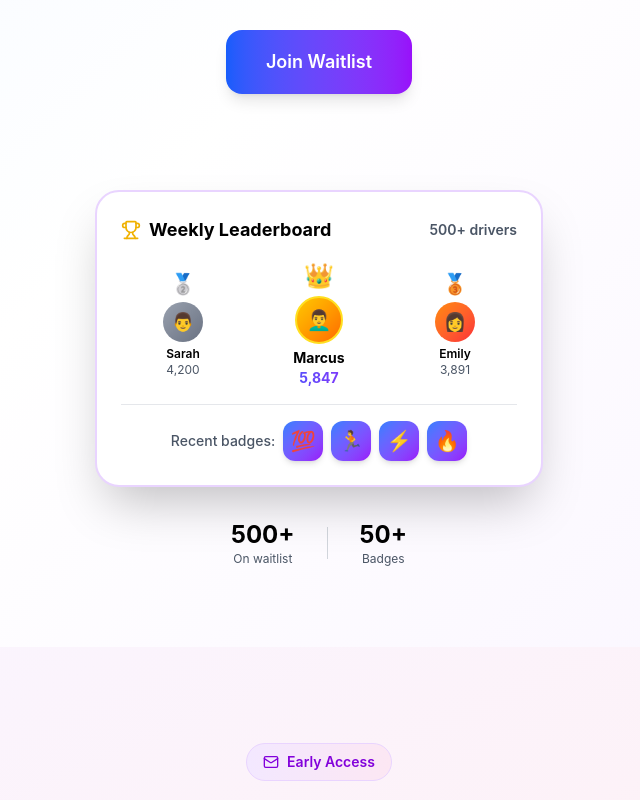
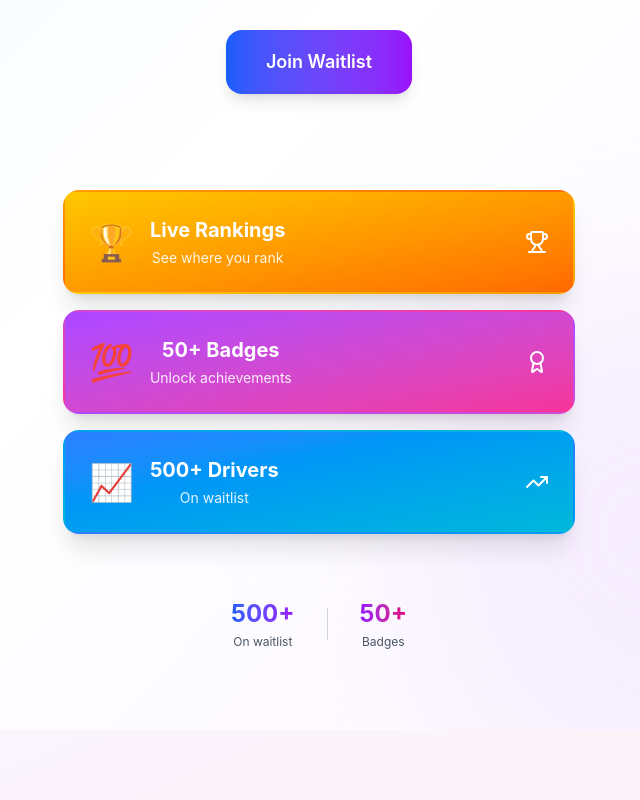
Before and after one commit to interventionbluecamo-afk/routerank-landing, a Next.js app: page / in a window 1280 px wide. Shown: the part 660-1460 px from the top of the page, without its empty margins (321-961 px from the left). Built offline with nearby package versions, Linux system fonts and the light colour scheme.

Commit message:
Innovative hero: stacked interactive cards with blur effect, remove redundant comparison

```diff
--- a/components/landing/hero.tsx
+++ b/components/landing/hero.tsx
@@ -2,19 +2,50 @@
 
 import { motion } from 'framer-motion';
 import { Button } from '@/components/ui/button';
-import { Trophy, TrendingUp } from 'lucide-react';
+import { Trophy, TrendingUp, Zap, Award } from 'lucide-react';
+import { useState } from 'react';
 
 export function Hero() {
+  const [hoveredCard, setHoveredCard] = useState<number | null>(null);
+
+  const features = [
+    { icon: Trophy, label: 'Live Rankings', desc: 'See where you rank', color: 'from-yellow-400 to-orange-500', emoji: '🏆' },
+    { icon: Award, label: '50+ Badges', desc: 'Unlock achievements', color: 'from-purple-500 to-pink-500', emoji: '💯' },
+    { icon: TrendingUp, label: '500+ Drivers', desc: 'On waitlist', color: 'from-blue-500 to-cyan-500', emoji: '📈' },
+  ];
+
   return (
     <section className="relative min-h-screen flex items-center justify-center px-4 py-20 overflow-hidden bg-gradient-to-br from-blue-50 via-white to-purple-50">
-      <div className="max-w-7xl mx-auto w-full">
-        <div className="max-w-5xl mx-auto text-center">
+      {/* Animated background blobs */}
+      <div className="absolute inset-0 overflow-hidden pointer-events-none">
+        <motion.div
+          animate={{
+            x: [0, 100, 0],
+            y: [0, 50, 0],
+            scale: [1, 1.2, 1],
+          }}
+          transition={{ duration: 20, repeat: Infinity, ease: 'linear' }}
+          className="absolute top-20 left-10 w-72 h-72 bg-blue-200/30 rounded-full blur-3xl"
+        />
+        <motion.div
+          animate={{
+            x: [0, -80, 0],
+            y: [0, 80, 0],
+            scale: [1, 1.3, 1],
+          }}
+          transition={{ duration: 15, repeat: Infinity, ease: 'linear' }}
+          className="absolute bottom-20 right-10 w-96 h-96 bg-purple-200/30 rounded-full blur-3xl"
+        />
+      </div>
+
+      <div className="max-w-7xl mx-auto w-full relative z-10">
+        <div className="max-w-5xl mx-auto">
           {/* Content */}
           <motion.div
             initial={{ opacity: 0, y: 20 }}
             animate={{ opacity: 1, y: 0 }}
             transition={{ duration: 0.6 }}
-            className="space-y-8"
+            className="space-y-8 text-center"
           >
             <motion.div
               initial={{ opacity: 0 }}
@@ -44,86 +75,66 @@ export function Hero() {
               </Button>
             </div>
 
-            {/* Fun Interactive Preview - Mobile Optimized */}
-            <div className="pt-16 max-w-md mx-auto">
+            {/* Innovative Feature Cards - Stacked with Interactions */}
+            <div className="pt-16 max-w-lg mx-auto">
+              <div className="relative">
+                {features.map((feature, index) => {
+                  const Icon = feature.icon;
+                  const isHovered = hoveredCard === index;
+
+                  return (
                     <motion.div
-                initial={{ opacity: 0, scale: 0.9 }}
-                animate={{ opacity: 1, scale: 1 }}
-                transition={{ delay: 0.4 }}
-                className="relative"
+                      key={feature.label}
+                      initial={{ opacity: 0, y: 20, x: index % 2 === 0 ? -20 : 20 }}
+                      animate={{ opacity: 1, y: 0, x: 0 }}
+                      transition={{ delay: 0.4 + index * 0.15 }}
+                      whileHover={{ scale: 1.05, y: -8, zIndex: 10 }}
+                      onHoverStart={() => setHoveredCard(index)}
+                      onHoverEnd={() => setHoveredCard(null)}
+                      whileTap={{ scale: 0.98 }}
+                      className="cursor-pointer mb-4 last:mb-0"
+                      style={{
+                        filter: hoveredCard !== null && hoveredCard !== index ? 'blur(2px)' : 'blur(0)',
+                        transition: 'filter 0.3s ease',
+                      }}
                     >
-                {/* Animated Leaderboard Preview */}
-                <div className="bg-white rounded-3xl p-6 shadow-2xl border-2 border-purple-200">
-                  <div className="flex items-center justify-between mb-4">
-                    <div className="flex items-center gap-2">
-                      <Trophy className="w-5 h-5 text-yellow-500" />
-                      <span className="font-bold text-lg text-black">Weekly Leaderboard</span>
+                      <div className={`bg-gradient-to-br ${feature.color} rounded-2xl p-6 text-white shadow-xl border-2 ${
+                        isHovered ? 'border-white/50' : 'border-transparent'
+                      }`}>
+                        <div className="flex items-center justify-between">
+                          <div className="flex items-center gap-4">
+                            <div className="text-4xl">{feature.emoji}</div>
+                            <div>
+                              <div className="font-bold text-xl mb-1">{feature.label}</div>
+                              <div className="text-sm opacity-90">{feature.desc}</div>
                             </div>
-                    <div className="text-sm font-semibold text-gray-600">500+ drivers</div>
                           </div>
-
-                  {/* Top 3 Compact */}
-                  <div className="flex items-center justify-center gap-3 mb-4 pb-4 border-b border-gray-200">
-                    <div className="text-center flex-1">
-                      <div className="text-xl mb-1">🥈</div>
-                      <div className="w-10 h-10 bg-gradient-to-br from-gray-400 to-gray-500 rounded-full mx-auto mb-1 flex items-center justify-center text-lg">
-                        👨
+                          <Icon className={`w-6 h-6 transition-transform ${isHovered ? 'rotate-12 scale-110' : ''}`} />
                         </div>
-                      <div className="text-xs font-semibold text-black">Sarah</div>
-                      <div className="text-xs text-gray-600">4,200</div>
                       </div>
-                    <div className="text-center flex-1">
-                      <div className="text-2xl mb-1">👑</div>
-                      <div className="w-12 h-12 bg-gradient-to-br from-yellow-400 to-orange-500 rounded-full mx-auto mb-1 flex items-center justify-center text-xl border-2 border-yellow-300">
-                        👨‍🦱
-                      </div>
-                      <div className="text-sm font-bold text-black">Marcus</div>
-                      <div className="text-sm font-bold bg-gradient-to-r from-blue-600 to-purple-600 bg-clip-text text-transparent">5,847</div>
-                    </div>
-                    <div className="text-center flex-1">
-                      <div className="text-xl mb-1">🥉</div>
-                      <div className="w-10 h-10 bg-gradient-to-br from-orange-400 to-red-500 rounded-full mx-auto mb-1 flex items-center justify-center text-lg">
-                        👩
-                      </div>
-                      <div className="text-xs font-semibold text-black">Emily</div>
-                      <div className="text-xs text-gray-600">3,891</div>
+                    </motion.div>
+                  );
+                })}
               </div>
             </div>
 
-                  {/* Badge Showcase */}
-                  <div className="flex items-center justify-center gap-2">
-                    <span className="text-gray-600 text-sm font-medium">Recent badges:</span>
-                    <div className="flex gap-2">
-                      {['💯', '🏃', '⚡', '🔥'].map((emoji, i) => (
+            {/* Stats Row Below */}
             <motion.div
-                          key={i}
-                          initial={{ opacity: 0, scale: 0 }}
-                          animate={{ opacity: 1, scale: 1 }}
-                          transition={{ delay: 0.6 + i * 0.1 }}
-                          whileTap={{ scale: 0.9 }}
-                          className="w-10 h-10 bg-gradient-to-br from-blue-500 to-purple-600 rounded-xl flex items-center justify-center text-xl shadow-md"
+              initial={{ opacity: 0 }}
+              animate={{ opacity: 1 }}
+              transition={{ delay: 0.8 }}
+              className="flex items-center justify-center gap-8 pt-8"
             >
-                          {emoji}
-                        </motion.div>
-                      ))}
+              <div className="text-center">
+                <div className="text-2xl font-bold bg-gradient-to-r from-blue-600 to-purple-600 bg-clip-text text-transparent">500+</div>
+                <div className="text-xs text-gray-600 mt-1">On waitlist</div>
               </div>
-                  </div>
+              <div className="h-8 w-px bg-gray-300" />
+              <div className="text-center">
+                <div className="text-2xl font-bold bg-gradient-to-r from-purple-600 to-pink-600 bg-clip-text text-transparent">50+</div>
+                <div className="text-xs text-gray-600 mt-1">Badges</div>
               </div>
             </motion.div>
-
-              {/* Stats Below Preview */}
-              <div className="flex items-center justify-center gap-8 mt-8">
-                <div>
-                  <div className="text-2xl font-bold text-black">500+</div>
-                  <div className="text-xs text-gray-600">On waitlist</div>
-                </div>
-                <div className="h-8 w-px bg-gray-300" />
-                <div>
-                  <div className="text-2xl font-bold text-black">50+</div>
-                  <div className="text-xs text-gray-600">Badges</div>
-                </div>
-              </div>
-            </div>
           </motion.div>
         </div>
       </div>
--- a/components/landing/simplicity.tsx
+++ b/components/landing/simplicity.tsx
@@ -155,50 +155,6 @@ export function Simplicity() {
             })}
           </div>
         </div>
-
-        {/* Comparison - Side by Side */}
-        <motion.div
-          initial={{ opacity: 0, y: 20 }}
-          whileInView={{ opacity: 1, y: 0 }}
-          viewport={{ once: true }}
-          transition={{ delay: 0.4 }}
-          className="grid md:grid-cols-2 gap-6"
-        >
-          {/* Other Apps */}
-          <div className="bg-white rounded-3xl p-8 border-2 border-gray-200 shadow-sm">
-            <div className="flex items-center gap-3 mb-6">
-              <XCircle className="w-6 h-6 text-red-600" />
-              <h3 className="text-2xl font-bold text-gray-900">Other Apps</h3>
-            </div>
-            <ul className="space-y-4">
-              {['Complex onboarding process', 'Daily check-ins required', 'Too many notifications', 'Hard to navigate', 'No real performance tracking'].map((item, i) => (
-                <li key={i} className="flex items-start gap-3">
-                  <span className="text-red-500 mt-1">×</span>
-                  <span className="text-gray-800">{item}</span>
-                </li>
-              ))}
-            </ul>
-          </div>
-
-          {/* RouteRank */}
-          <div className="bg-gradient-to-br from-purple-600 to-pink-600 text-white rounded-3xl p-8 shadow-xl relative overflow-hidden">
-            <div className="absolute top-0 right-0 w-40 h-40 bg-white/10 rounded-full blur-3xl -mr-20 -mt-20" />
-            <div className="relative">
-              <div className="flex items-center gap-3 mb-6">
-                <CheckCircle className="w-6 h-6 text-green-300" />
-                <h3 className="text-2xl font-bold">RouteRank</h3>
-              </div>
-              <ul className="space-y-4">
-                {['Log route → done (30 seconds)', 'Route replay (optional)', 'Only important alerts', 'Dead simple interface', 'Real verified stats'].map((item, i) => (
-                  <li key={i} className="flex items-start gap-3">
-                    <span className="text-green-300 mt-1">✓</span>
-                    <span className="font-medium">{item}</span>
-                  </li>
-                ))}
-              </ul>
-            </div>
-          </div>
-        </motion.div>
       </div>
     </section>
   );
```
Lines whose indentation alone changed are shown as unchanged.
